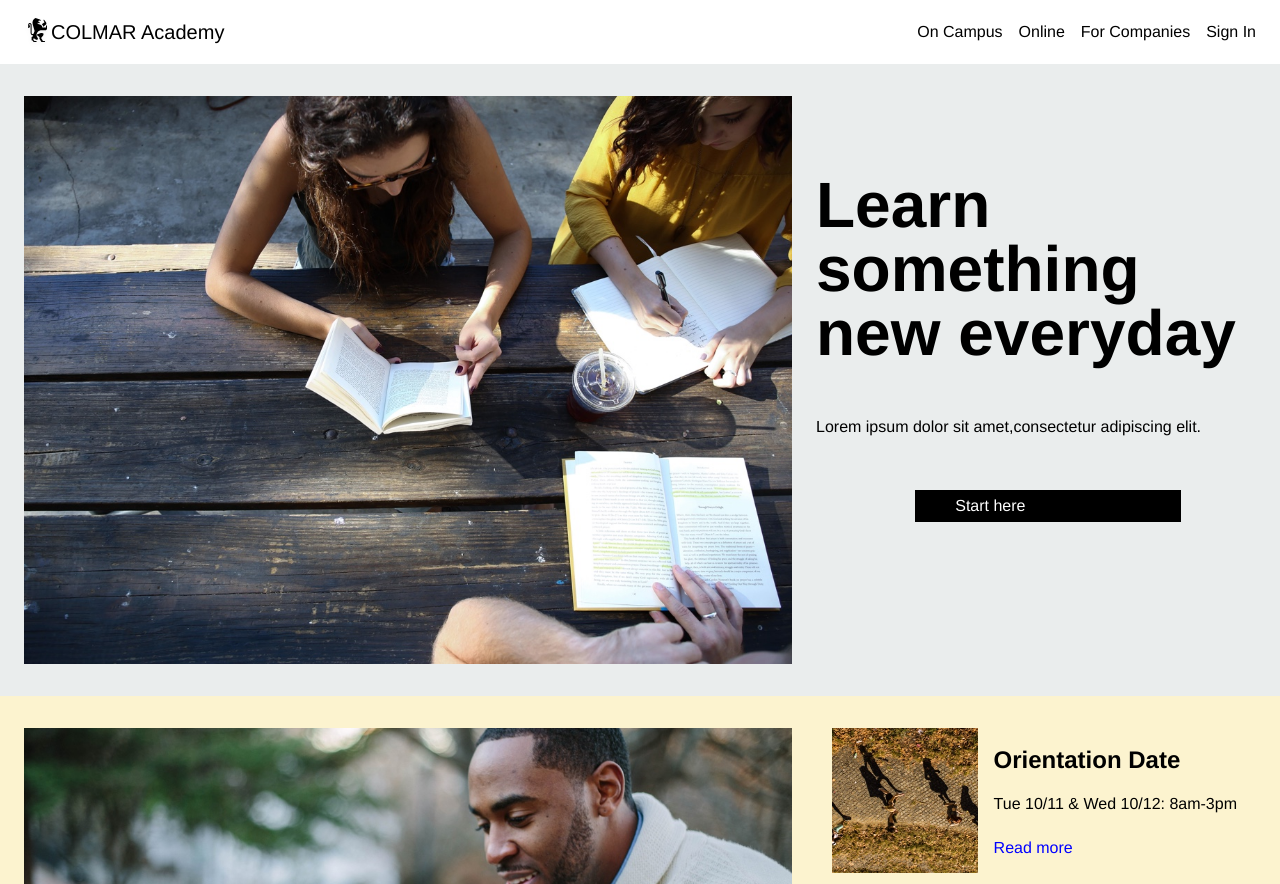
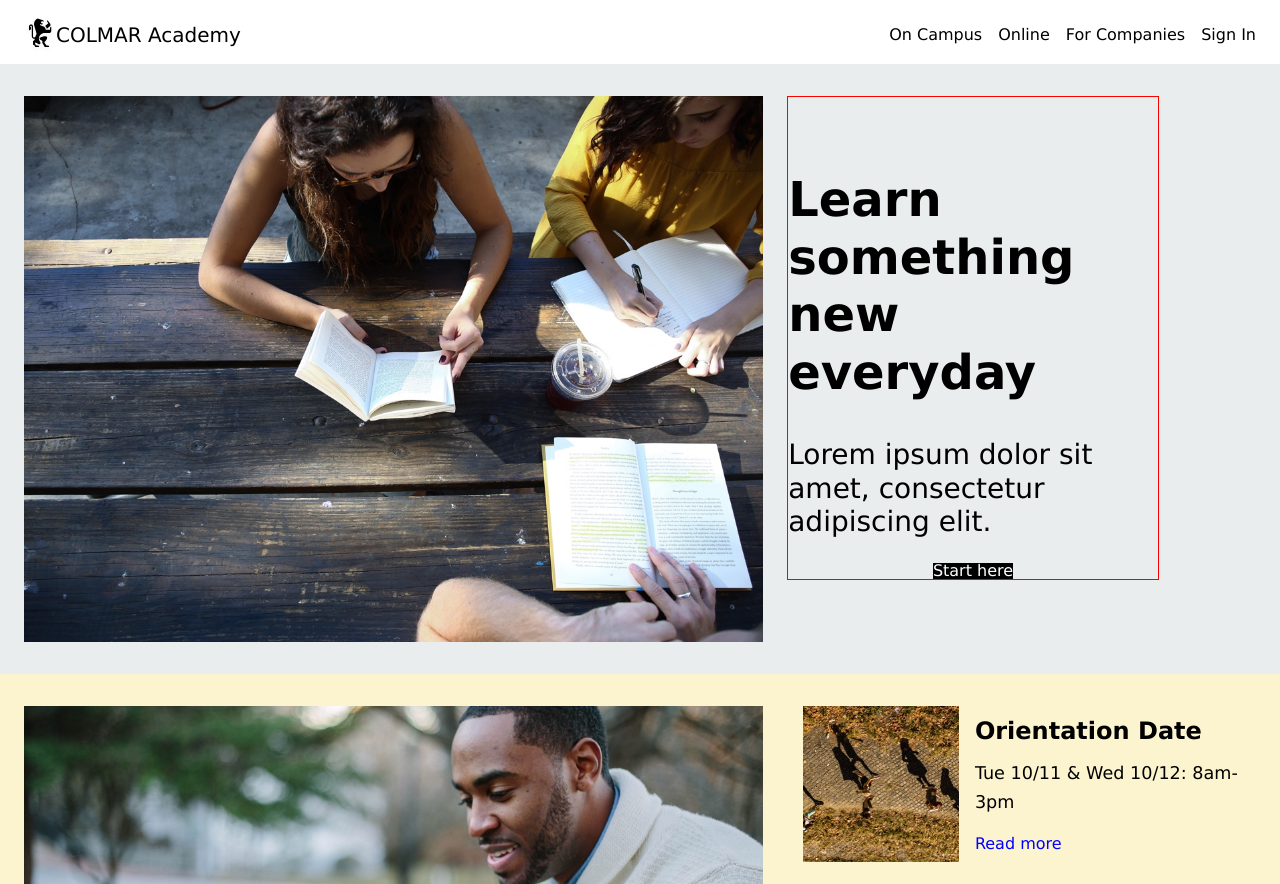
Before and after one commit to lposavad/U8Capstone, a plain HTML site: page index.html in a window 1280 px wide. Shown: the top 884 px of the page. Drawn offline with Linux system fonts and the light colour scheme.

Commit message:
20171209 17:33 Fine tune CSS (INCOMPLETE)

```diff
--- a/index.html
+++ b/index.html
@@ -39,9 +39,11 @@
           <img src="./resources/images/banner.jpg" alt="Colmar Academy banner photo">
         </div>
         <div class="rightcol">
-          <h1>Learn something new everyday</h1>
-          <p>Lorem ipsum dolor sit amet,consectetur adipiscing elit.</p>
-          <span>Start here</span>
+          <div class="intro">
+            <h1>Learn something new everyday</h1>
+            <p>Lorem ipsum dolor sit amet, consectetur adipiscing elit.</p>
+            <span>Start here</span>
+          </div>
         </div>
       </div>
     </div>
--- a/resources/css/style.css
+++ b/resources/css/style.css
@@ -1,6 +1,6 @@
 /*  Universal Styles  */
 html {
-  font-family: Helvetica, sans-serif;
+  font-family: Verdana, Helvetica, sans-serif;
   font-size: 16px;
 }
 
@@ -9,7 +9,7 @@ h1, h2, h3 {
 }
 
 h1  {
-  font-size: 4rem;
+  font-size: 3rem;
 }
 
 h2  {
@@ -21,7 +21,13 @@ h3  {
 }
 
 p {
-  line-height: 2rem;
+  line-height: 1.8rem;
+  font-size: 1.1rem;
+}
+
+img {
+  width: 100%;
+  overflow: auto;
 }
 .container {
   display: flex;
@@ -126,6 +132,9 @@ header .mobile {
   font-size: 1.25rem;
 }
 
+.logo img {
+  width: 32px;
+}
 .desktop ul {
   display: flex;
   justify-content: flex-end;
@@ -159,21 +168,30 @@ ul a {
 
 .banner h1 {
   padding-top: 20%;
+  line-height: 1.2;
 }
 
 .banner p {
   padding-top: 10%;
+  font-size: 1.75rem;
+  font-weight: 550;
+  line-height: 1.2;
 }
 
-.banner .rightcol span {
-  width: 40%;
+.intro {
+  display: flex;
+  flex-direction: column;
+  width: 75%;
+  border: 1px solid red;
+  margin-top: 16px;
+}
+.intro span {
   background-color: black;
   color: white;
-  margin: auto;
-  margin-top: 10%;
-  padding: 8px 40px;
+  margin-top: 24px;
+  padding: 8px 60px 8px auto;
   justify-content: center;
-  align-items: center;
+  align-self: center;
 }
 
 /*  News styles */
@@ -200,6 +218,7 @@ ul a {
 
 #quoted {
   font-size: 0.75rem;
+  line-height: 1rem;
 }
 /*  Classes Styles  */
 .classes {
@@ -218,11 +237,6 @@ ul a {
   display: flex;
   flex-direction: row;
   margin: 0 40px;
-}
-
-.a_class img {
-  width: 100%;
-  overflow: auto;
 }
 
 .a_class h3 {
@@ -262,11 +276,6 @@ ul a {
   margin: 24px auto 8px 0;
 }
 
-.thesis .leftcol p {
-  /*align-content: flex-start;*/
-  border: 1px solid black;
-}
-
 /*  Footer Styles  */
 footer {
   display: flex;
```
